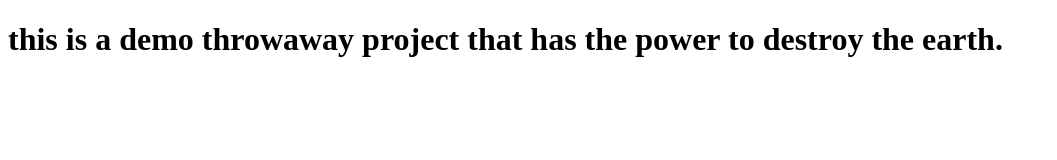
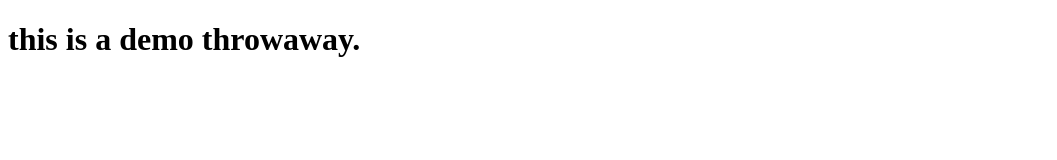
Before and after one commit to mariamkhalifa/kh-m-production, a plain HTML site: page index.html in a window 1280 px wide. Shown: the whole page, without its empty margins (0-1057 px from the left). Drawn offline with Linux system fonts and the light colour scheme.

Commit message:
I changed some text and the title

```diff
--- a/index.html
+++ b/index.html
@@ -2,9 +2,9 @@
 <html lang="en">
 <head>
 	<meta charset="UTF-8">
-	<title>Logan's Funky Fresh Shoes</title>
+	<title>Logan's Funky Fresh Flip Flops</title>
 </head>
 <body>
-	<h1>this is a demo throwaway project that has the power to destroy the earth.</h1>
+	<h1>this is a demo throwaway.</h1>
 </body>
 </html>
```
